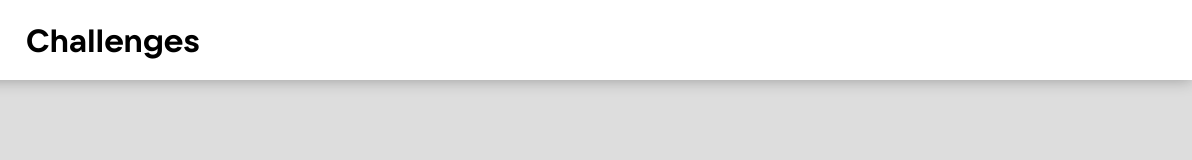
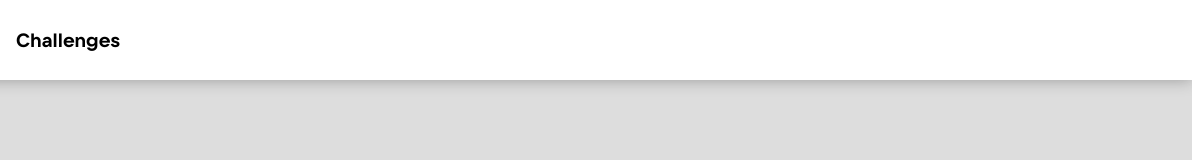
Before and after one commit to Meyakakhu/vk_testapp, a plain HTML site: page index.html in a window 1280 px wide. Shown: the full height of the page, 88-1280 px from the left. Drawn offline with Linux system fonts and the light colour scheme.

Commit message:
Update index.html

```diff
--- a/index.html
+++ b/index.html
@@ -29,7 +29,7 @@
         top:0;
         width: 100%;
         height: 10%;
-        min-height: 50px;
+        min-height: 30px;
         background: #fff;
         box-shadow: 0 0 15px 0 rgba(0,0,0,0.3);
     }
@@ -47,8 +47,8 @@
         height: 80%;
     }
     div.app_name{
-        font-size: 200%;
-        margin-left: 30px;
+        font-size: 120%;
+        margin-left: 20px;
     }
 
 </style>
```
